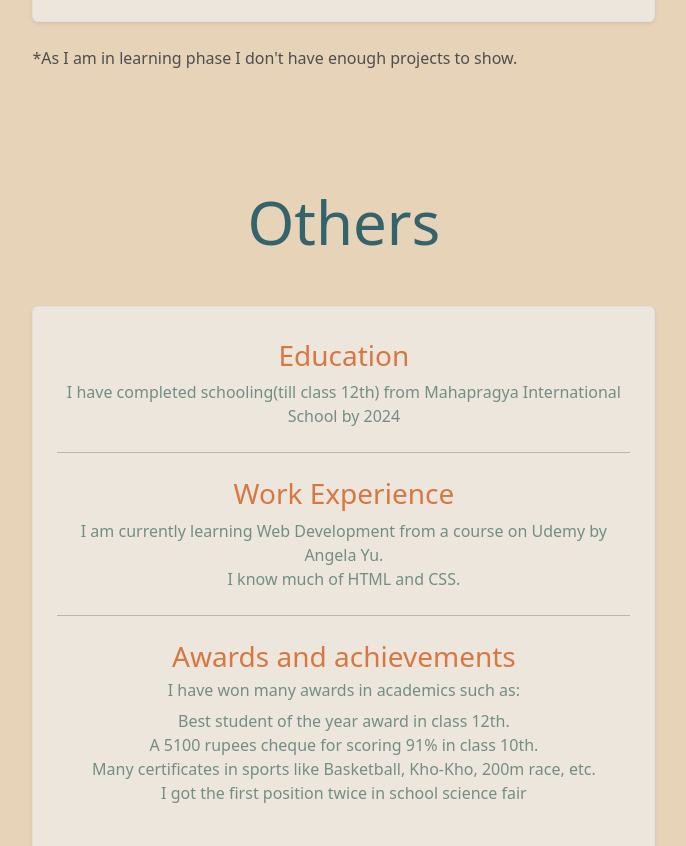
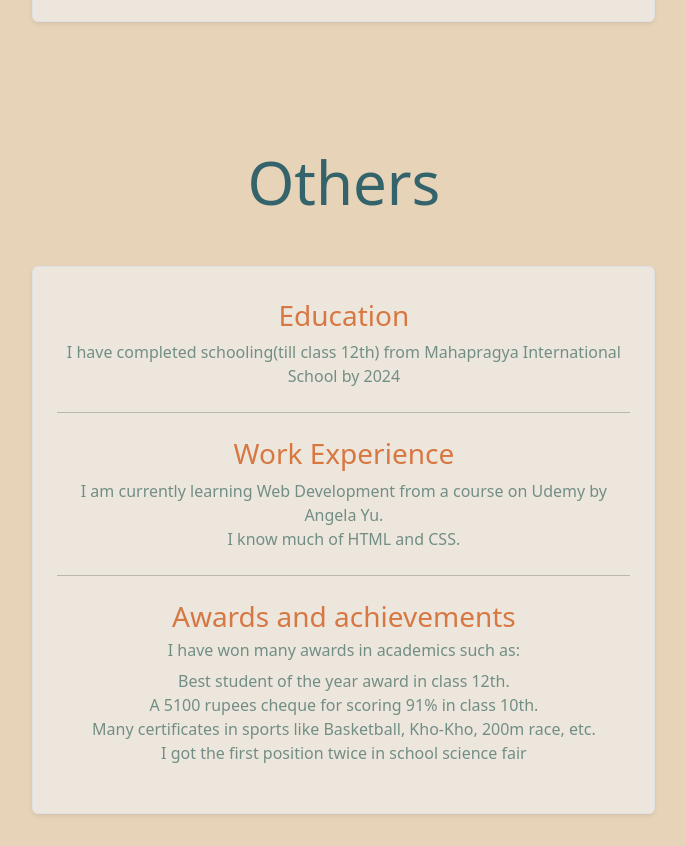
Before and after one commit to DevanshSainiji/My-Portfolio, a plain HTML site: page index.html in a window 1280 px wide. Shown: the part 2659-3505 px from the top of the page, without its empty margins (291-977 px from the left). Drawn offline with nearby package versions, Linux system fonts and the light colour scheme.

Commit message:
Update index.html

```diff
--- a/index.html
+++ b/index.html
@@ -91,7 +91,7 @@
                   <img src="./assets/images/Capture6.PNG" height="200px" width="150px"/>
                 </div>
               </div>
-              <p style="color: rgb(78, 78, 78);">*As I am in learning phase I don't have enough projects to show.</p>
+              <!-- <p style="color: rgb(78, 78, 78);">*As I am in learning phase I don't have enough projects to show.</p> -->
             </div>
           </div>
     </section>
```
